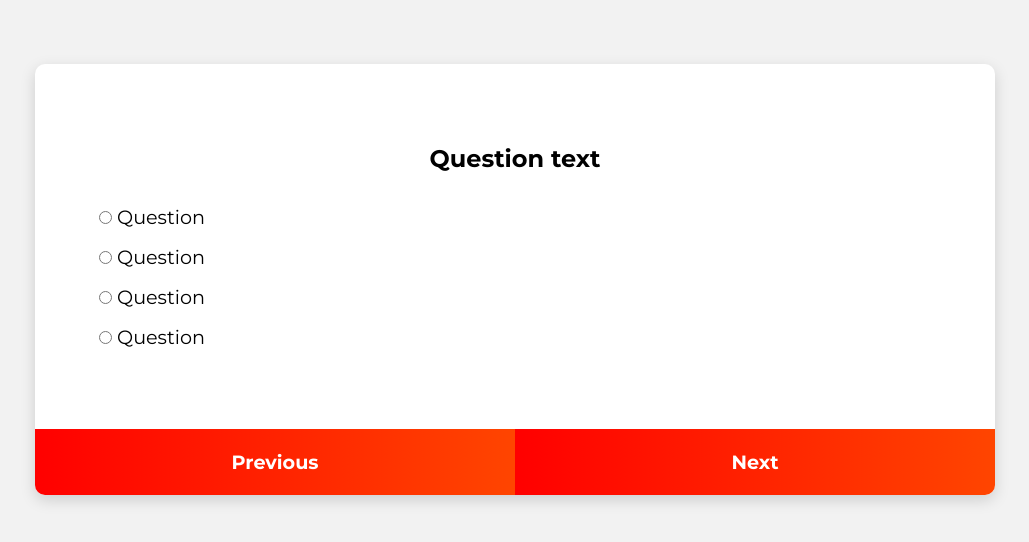
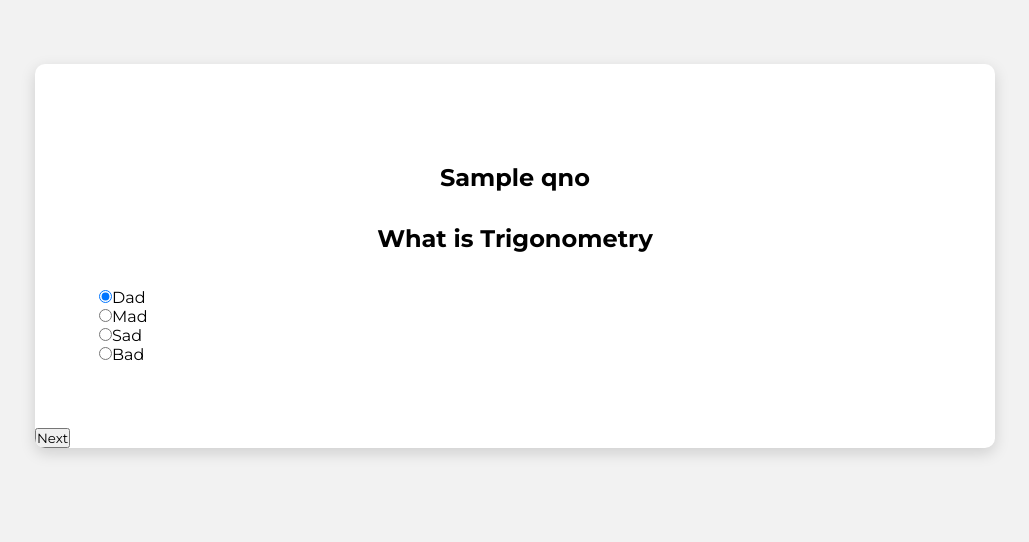
Before and after one commit to UG-SEP/Tenthies, a Django app: template Tenthies/templates/Quiz/quiz.html in a window 1280 px wide. Shown: the part 70-612 px from the top of the page, without its empty margins (125-1154 px from the left). Run offline with Django 3.2, Linux system fonts and the light colour scheme; data comes from the database, SQL or seed files in the repository; tables that the repository leaves empty hold one stand-in row (values such as "Sample post"); the template is opened without the code that fills it: values that come from a table or form of the project are taken from there, most other values are stand-ins (such as "Sample title", 1, 10 or a date in 2020); parts of the project's set-up code (start-up, migrations or seed data) failed here and were passed over.

Commit message:
Update quiz.html

```diff
--- a/Tenthies/templates/Quiz/quiz.html
+++ b/Tenthies/templates/Quiz/quiz.html
@@ -6,7 +6,7 @@
       <link rel="stylesheet" href="style.css">
       <meta name="viewport" content="width=device-width, initial-scale=1.0">
       <link rel="stylesheet" href="https://cdnjs.cloudflare.com/ajax/libs/font-awesome/5.15.3/css/all.min.css"/>
-     <link rel="stylesheet" href="../static/css/stylequizquestions.css">
+     <link rel="stylesheet" href="stylequizquestions.css">
    </head>
    <body>
 
@@ -40,30 +40,20 @@
       </nav>
       <div class="quiz-container" id="quiz">
       <div class="quiz-header">
-        <h2 id="question">Question text</h2>
-        <ul>
-          <li>
-            <input type="radio" name="answer" id="a" class="answer">
-            <label for="a" id="a_text">Question</label>
-          </li>
+        <form action="http://localhost:8000/Quiz/show-ques" class="form" method="post">
+        {% csrf_token %}<br>
+        <h2><div>{{qno}}</div></h2>
+        <h2><div id="question">{{question.ques}}</div></h2><br>
+        <input type="radio" name="answer" id="a" class="answer" value="{{question.option1}}" checked><label for="a" id="a_text">{{question.option1}}</label><br>
 
-          <li>
-            <input type="radio" name="answer" id="b" class="answer">
-            <label for="b" id="b_text">Question</label>
-          </li>
+        <input type="radio" name="answer" id="b" class="answer" value="{{question.option2}}"><label for="b" id="b_text">{{question.option2}}</label><br>
 
-          <li>
-            <input type="radio" name="answer" id="c" class="answer">
-            <label for="c" id="c_text">Question</label>
-          </li>
+        <input type="radio" name="answer" id="c" class="answer" value="{{question.option3}}"><label for="c" id="c_text">{{question.option3}}</label><br>
 
-          <li>
-            <input type="radio" name="answer" id="d" class="answer">
-            <label for="d" id="d_text">Question</label>
-          </li>
-        </ul>
-      </div>
-      <button id="prev">Previous</button>
-      <button id="next">Next</button>
+        <input type="radio" name="answer" id="d" class="answer" value="{{question.option4}}"><label for="d" id="d_text">{{question.option4}}</label><br>
     </div>
-    <script src="script.js"></script>
+  </form>
+  <input type="submit" class="button" value="Next">
+</div>
+  </body>
+  </html>
```
